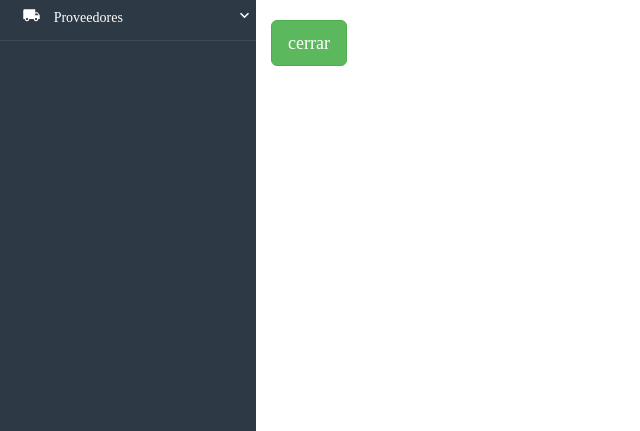
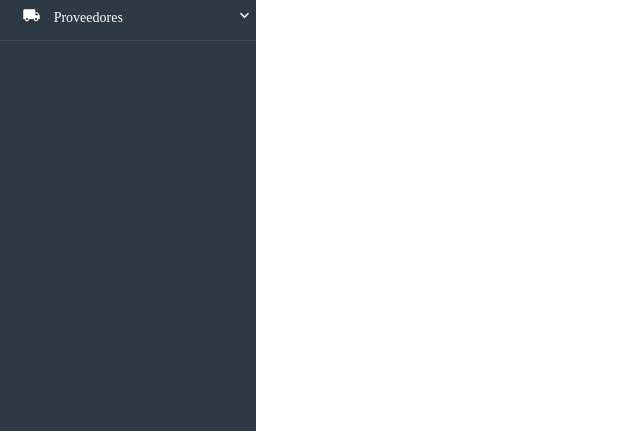
Before and after one commit to edisonquispevargas/Proyecto-final, a PHP site: page /mostrarPro.php in a window 1280 px wide. Shown: the part 369-800 px from the top of the page, without its empty margins (0-640 px from the left). Run offline with PHP 8.4, Linux system fonts and the light colour scheme; data that the repository does not hold is empty; some libraries are stand-ins or nearby versions.

Commit message:
borrar codigo

```diff
--- a/mostrarPro.php
+++ b/mostrarPro.php
@@ -142,7 +142,6 @@ $resultado = $mysqli->query($sql);
                     <?php } ?>
                     </tbody>
                 </table>
-                <a href="cerrar.php" class="btn btn-success btn-lg">cerrar</a><br>
 
         </div>
 
```
